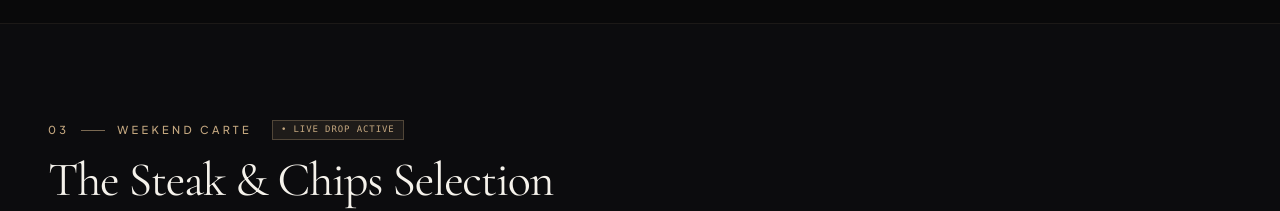
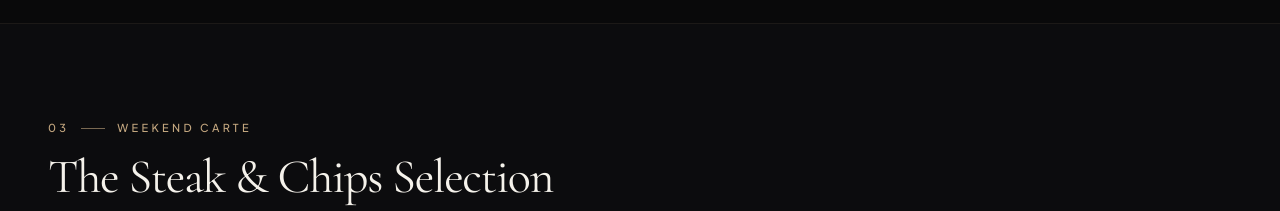
Before and after one commit to igloosdotcom/steakholders, a React (Vite) app: page / in a window 1280 px wide. Shown: the part 4020-4231 px from the top of the page. Built offline with nearby package versions, Linux system fonts and the light colour scheme.

Commit message:
refactor(menu): remove live drop indicator from menu section

```diff
--- a/src/components/MenuSection.tsx
+++ b/src/components/MenuSection.tsx
@@ -39,9 +39,6 @@ export default function MenuSection({ onSelectItem, onOpenReserve }: MenuSection
                 <span>03</span>
                 <span className="w-6 h-[1px] bg-[#c5a880]/60" />
                 <span>Weekend Carte</span>
-                <span className="ml-2 px-2 py-0.5 bg-[#c5a880]/10 border border-[#c5a880]/30 text-[9px] tracking-widest font-mono text-[#c5a880]">
-                  • Live Drop Active
-                </span>
               </div>
               <h2 className="text-3xl sm:text-5xl font-serif font-light text-[#f5f2eb] tracking-tight">
                 The Steak &amp; Chips Selection
```
